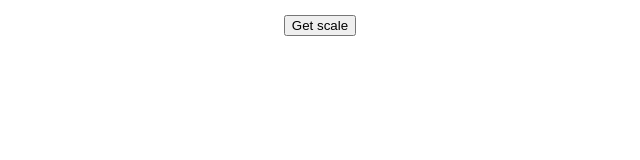
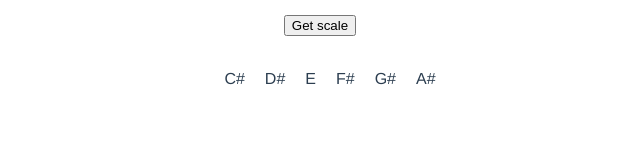
Before and after one commit to veglinus/1DV609_1, a Vue app: page / in a window 1280 px wide. Both pictures are taken after a click on the button "Get scale". Shown: the part 122-282 px from the top of the page, without its empty margins (320-960 px from the left). Built offline with nearby package versions, Linux system fonts and the light colour scheme.

Commit message:
Getting scale in frontend

```diff
--- a/src/components/Home.vue
+++ b/src/components/Home.vue
@@ -7,16 +7,20 @@
     <label for="note">Insert a chord to get the relevant scale:</label>
     <input type="text" name="note" id="note" v-model="note">
 
+    <br><br>
+    <button v-on:click="getData(note)">Get scale</button>
 
     <br><br>
-    <button v-on:click="test(note)">Get scale</button>
+    <ul id="notes" v-if="currentScale">
+      <li v-for="item in currentScale" :key="item">{{item}}</li>
+    </ul>
 
   </div>
 </template>
 
 <script>
-//import { getScaleStartingPosition } from "../functions.js";
-import Notes from "../../src/notes.js";
+//import Notes from "../../src/notes.js";
+import Scales from "../../src/scales.js";
 
 export default {
 
@@ -24,18 +28,17 @@ export default {
     data: function() {
         return {
             error: "",
-            result: "",
-            note: ""
+            note: "",
+            currentScale: "",
         }
     },
     methods: {
-      test: function(param) {
-        let notes = new Notes();
-        let result = notes.setStartingNote(param);
+      getData: function(input) {
+        let scale = new Scales();
+        let result = scale.getScale(input);
+        this.currentScale = result;
         console.log(result);
-      }
-
-
+      },
     }
 }
 </script>
```
